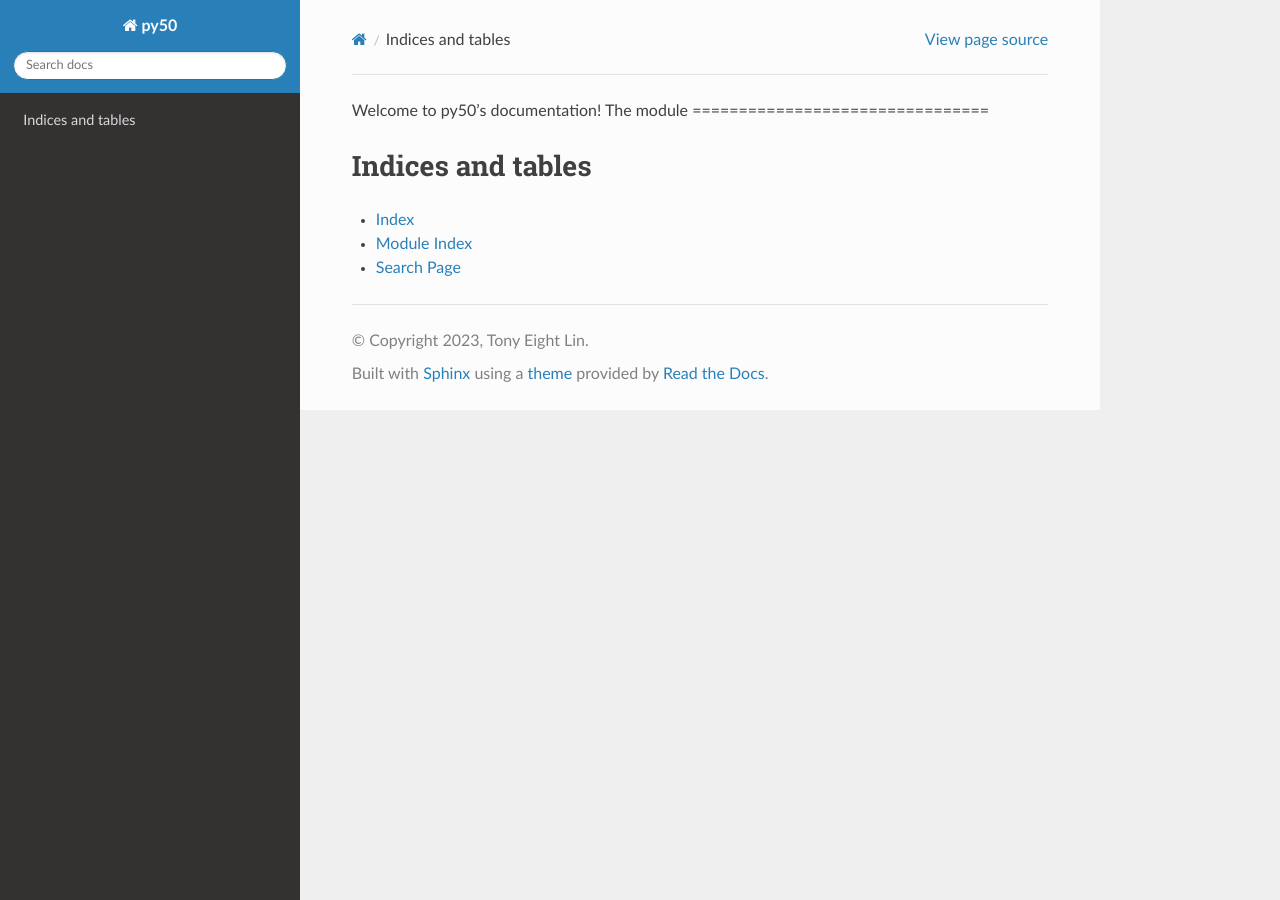
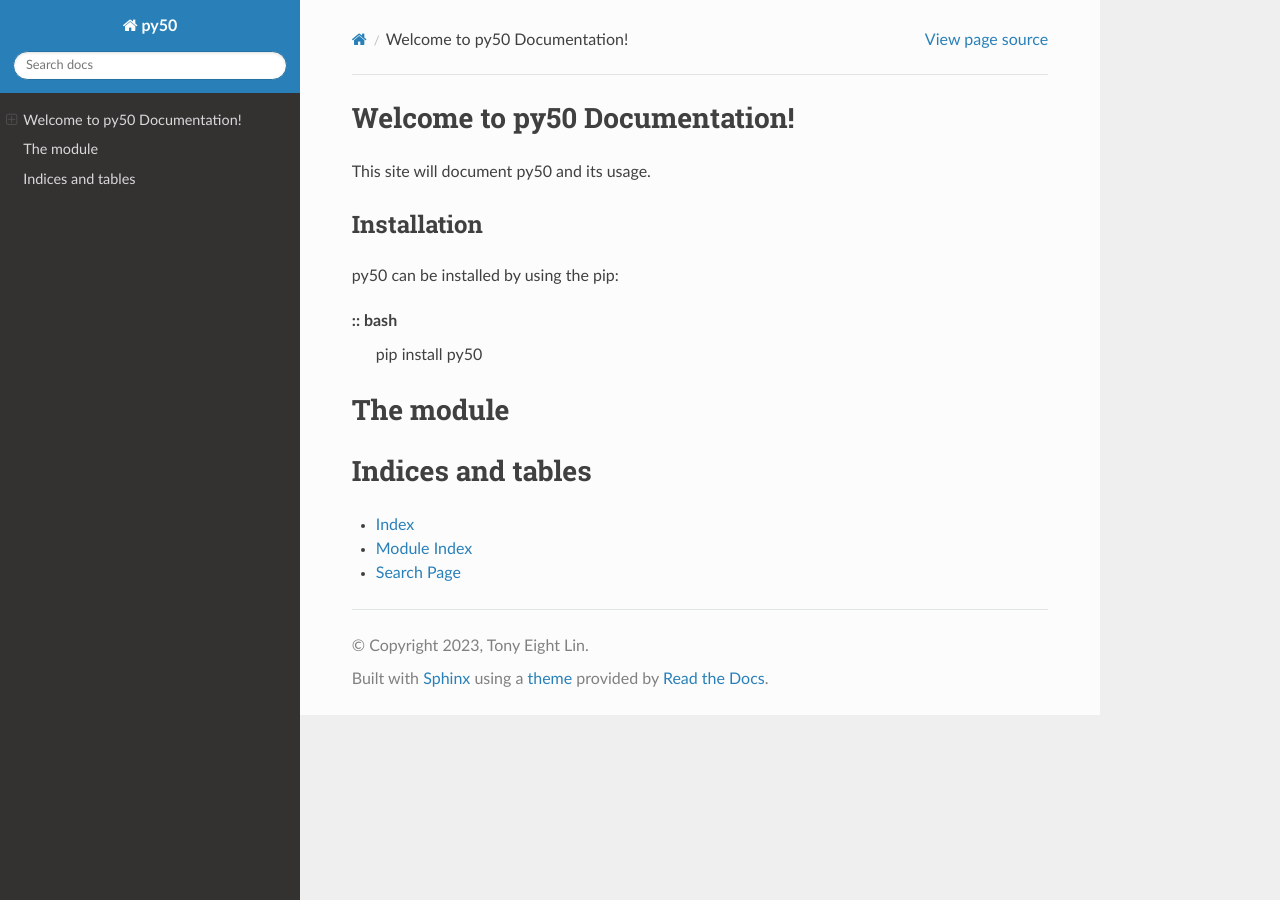
Before and after one commit to tlint101/py50, a Sphinx documentation site: the page built from docs/index.rst, in a window 1280 px wide. Built offline with Sphinx 7.4.7 and the Read the Docs theme 2.0.0, drawn with Linux system fonts in a browser that asks for light colours.

Commit message:
Update documents in docs directory

```diff
--- a/docs/index.rst
+++ b/docs/index.rst
@@ -1,9 +1,16 @@
-.. py50 documentation master file, created by
-   sphinx-quickstart on Thu Nov 23 10:51:50 2023.
-   You can adapt this file completely to your liking, but it should at least
-   contain the root `toctree` directive.
+Welcome to py50 Documentation!
+==============================
 
-Welcome to py50's documentation!
+This site will document py50 and its usage.
+
+Installation
+------------
+
+py50 can be installed by using the pip:
+
+:: bash
+   pip install py50
+
 The module
 ================================
 
```
